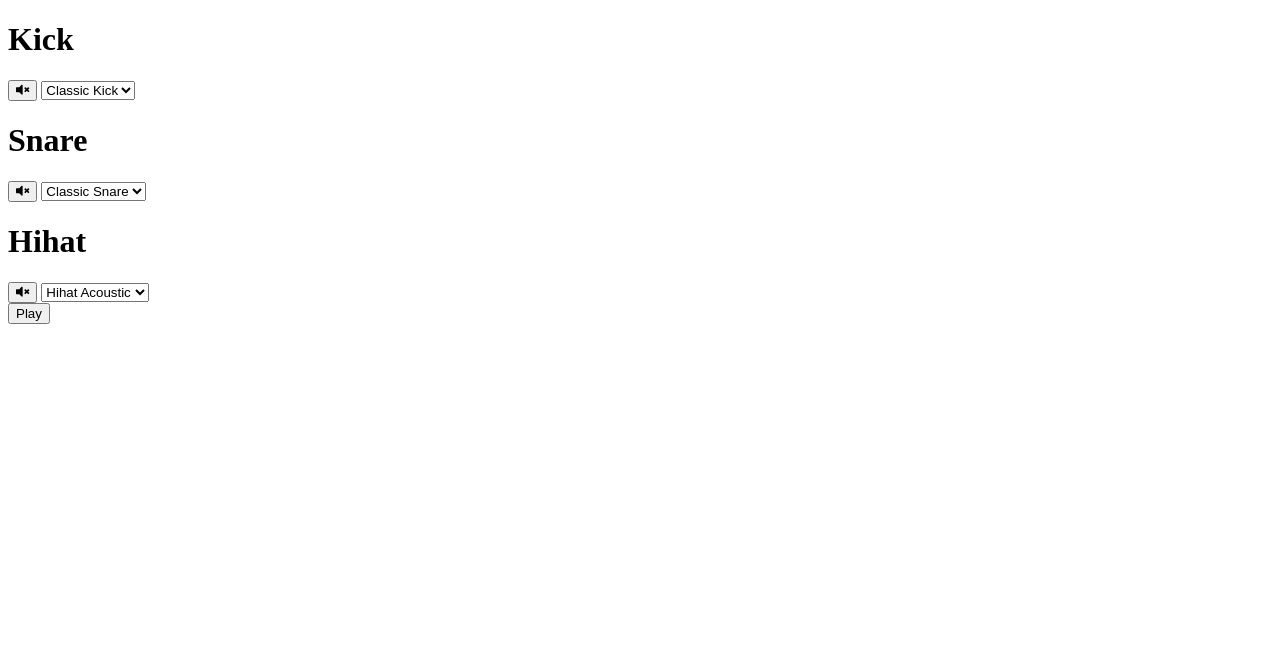
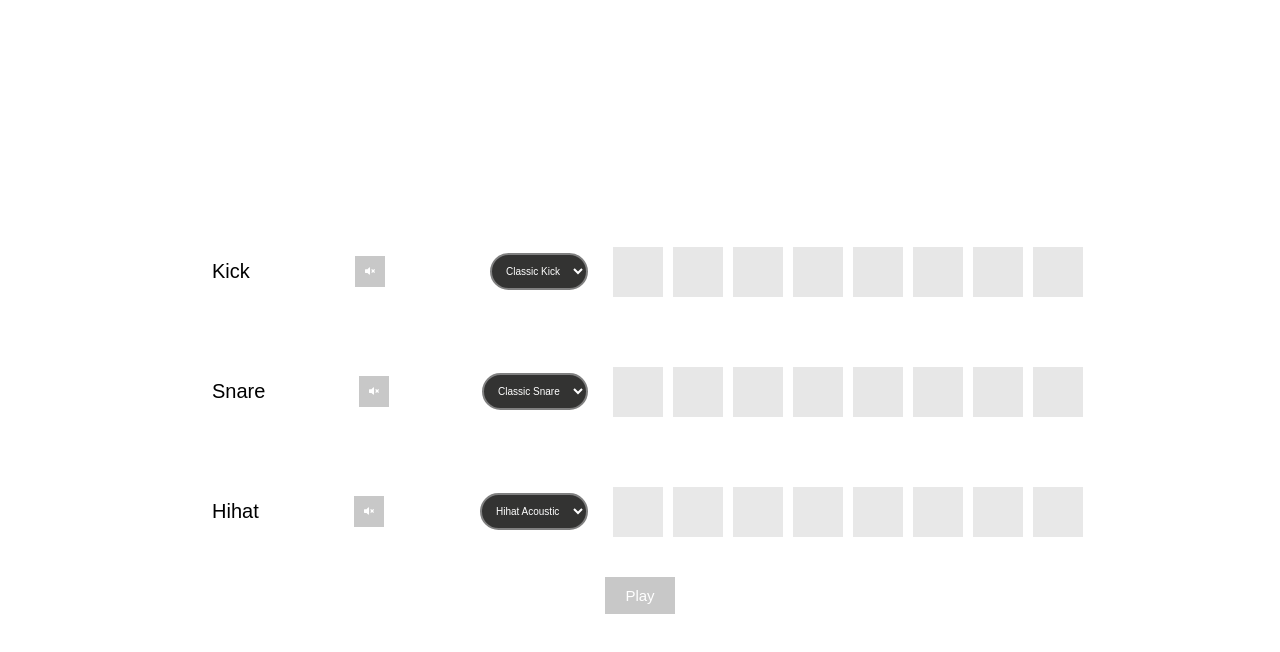
Before and after one commit to amir9976/MusicApp, a plain HTML site: page index.html in a window 1280 px wide. Drawn offline with Linux system fonts and the light colour scheme.

Commit message:
Style part of the web app finished

```diff
--- a/index.html
+++ b/index.html
@@ -86,7 +86,7 @@
     <button class="play">Play</button>
     <audio src="kick-sound"></audio>
     <audio src="snare-sound"></audio>
-    <audio src="-sound"></audio>
+    <audio src="hihat-sound"></audio>
 
   </div>
 <script src="https://cdnjs.cloudflare.com/ajax/libs/font-awesome/5.13.1/js/all.min.js" integrity="sha512-M+hXwltZ3+0nFQJiVke7pqXY7VdtWW2jVG31zrml+eteTP7im25FdwtLhIBTWkaHRQyPrhO2uy8glLMHZzhFog==" crossorigin="anonymous"></script>
--- a/style.css
+++ b/style.css
@@ -0,0 +1,119 @@
+html {
+  box-sizing: border-box;
+  font-size:62.5%;
+}
+
+*, *:before, *:after {
+  box-sizing: inherit;
+}
+
+body, h1, h2, h3, h4, h5, h6, p, ol, ul {
+  margin: 0;
+  padding: 0;
+  font-weight: normal;
+  font-family: sans-serif;
+}
+
+ol, ul {
+  list-style: none;
+}
+
+img {
+  max-width: 100%;
+  height: auto;
+}
+
+.container {
+  display: flex;
+  min-height: 100vh;
+  flex-direction: column;
+  align-items: center;
+  justify-content: center;
+}
+
+
+.kick-pad,.snare-pad,.hihat-pad {
+  width: 5rem;
+  height: 5rem;
+  margin: 1rem 0.5rem;
+  cursor: pointer;
+}
+
+.kick-pad {
+ background: #e7e7e7;
+}
+
+.snare-pad {
+ background: #e7e7e7;
+}
+
+.hihat-pad {
+ background: #e7e7e7;
+}
+
+.kick-pad.active {
+  background: #e8e8e8;
+}
+
+.snare-pad.active {
+  background: #e8e8e8;
+}
+
+.hihat-pad {
+  background: #e8e8e8;
+}
+
+.kick-track,.snare-track,.hihat-track {
+  display: flex;
+  align-items: center;
+  width: 70%;
+  justify-content: space-around;
+  margin-top: 5rem;
+}
+
+.kick,.snare,.hihat {
+  display: flex;
+}
+
+.controls {
+  align-items: center;
+  display: flex;
+  justify-content: space-between;
+  flex: 1;
+  margin: 0 2rem;
+}
+
+.controls button {
+  padding: 1rem;
+  border: none;
+  background: #c8c8c8;
+  color: white;
+  font-size: 1rem;
+  cursor: pointer;
+  transition: all 0.5s ease;
+}
+
+.pad {
+  transition: all 0.5s ease;
+}
+
+.play {
+  padding: 1rem 2rem;
+  font-size: 1.5rem;
+  background: #c8c8c8;
+  color: white;
+  border: none;
+  cursor: pointer;
+  margin-top: 3rem;
+}
+
+select {
+  border: 2px solid gray;
+  border-radius: 50px;
+  padding: 1rem;
+  font-size: 1rem;
+  outline: none;
+  background: #333332;
+  color: white;
+
+}
```
